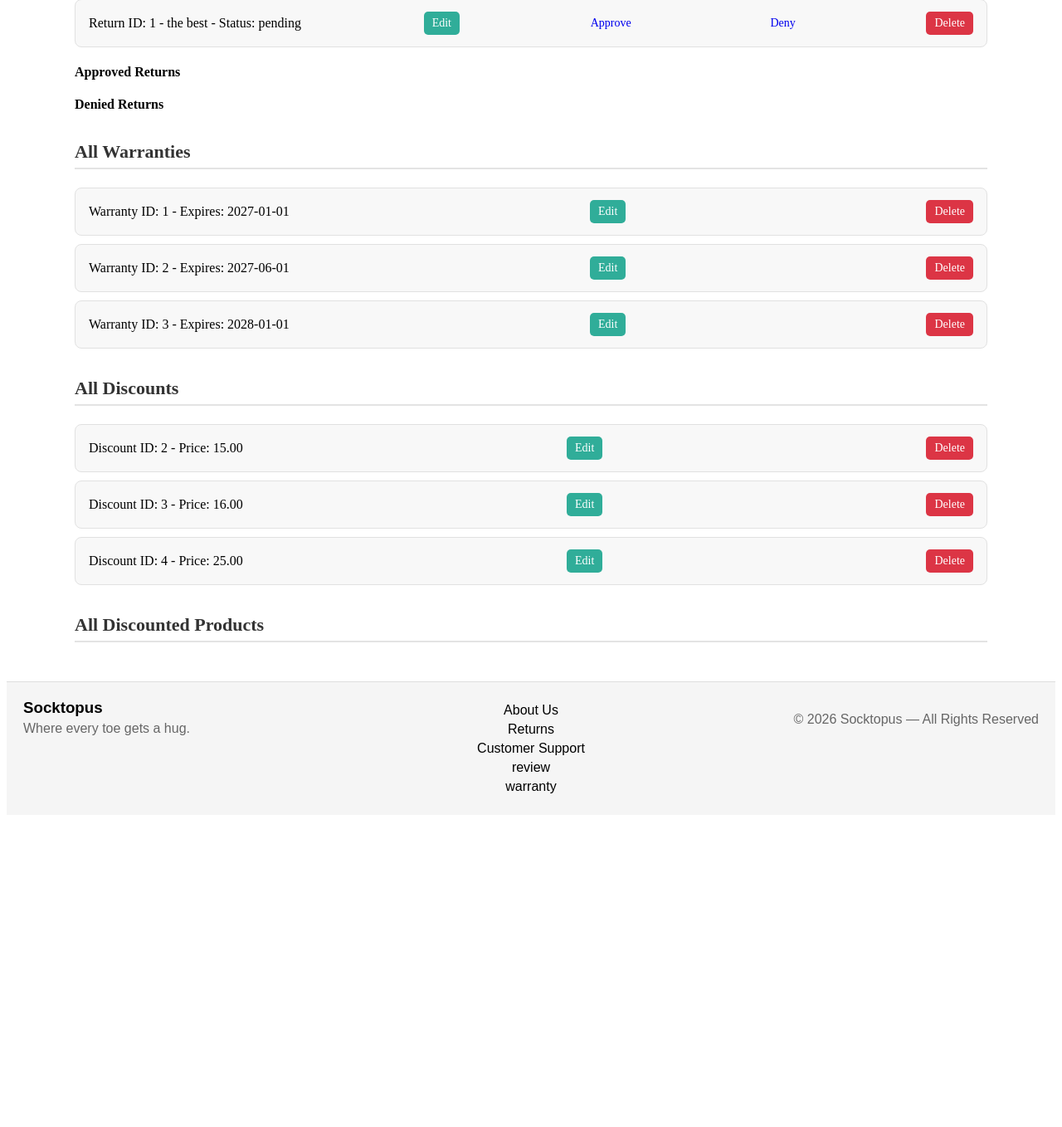
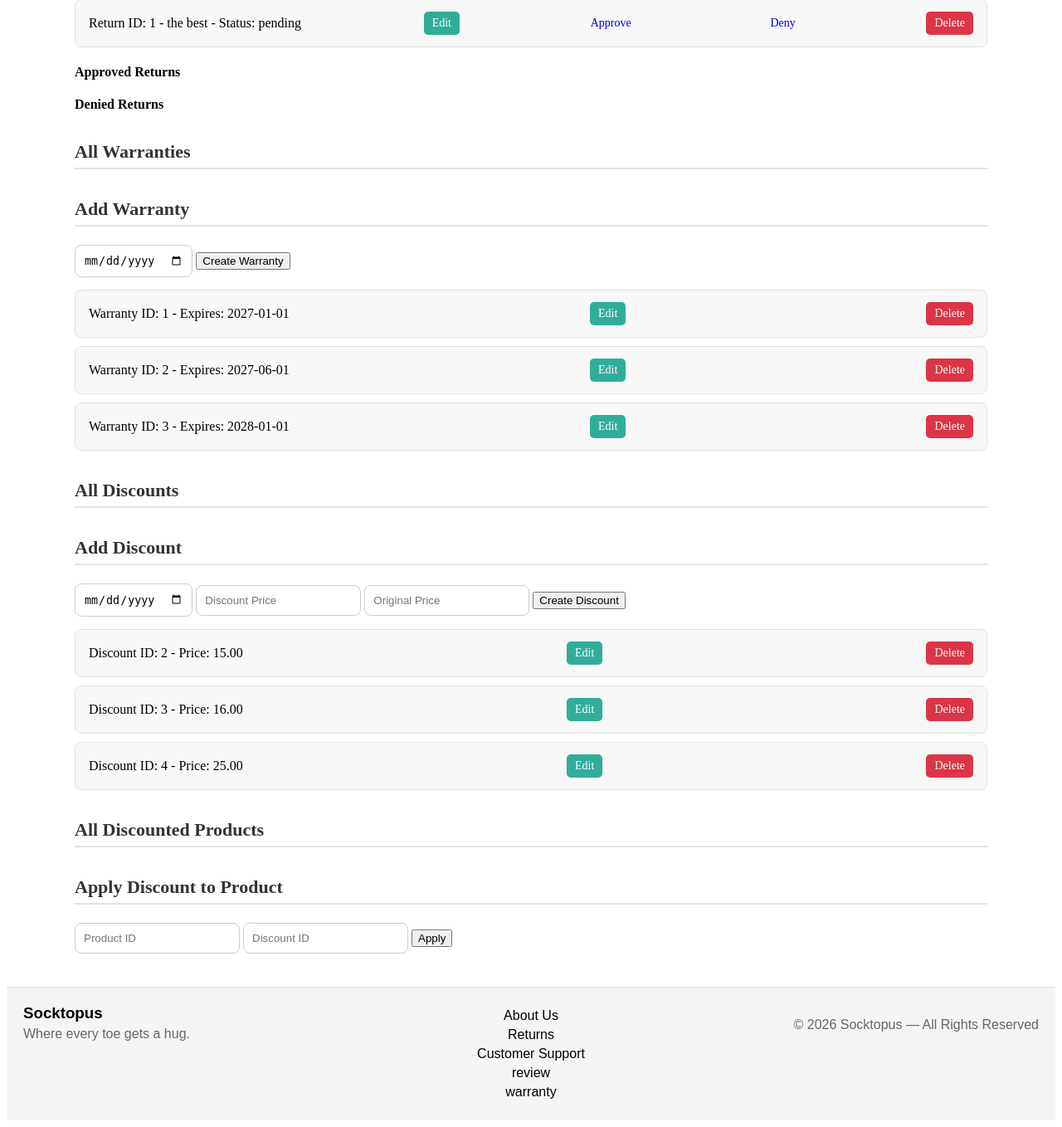
Before and after one commit to Super-Prime1/155-Final, a Flask app: page /admin in a window 1280 px wide. Shown: the part 2505-3863 px from the top of the page at 83% size. Before the commit the page ends 3461 px from the top, so only its background shows below. Run offline with Flask 3, Linux system fonts and the light colour scheme; a user stored in the database is signed in; data comes from the database, SQL or seed files in the repository; data that the repository does not hold is empty.

Commit message:
fixed edit and add and delete

```diff
--- a/main.py
+++ b/main.py
@@ -521,6 +521,7 @@ def edit_discount_product(pid, did):
 
 
 
+
 @app.route('/vendor', methods=['GET', 'POST'])
 def vendor():
 
@@ -641,25 +642,90 @@ def saveprod():
 @app.route('/deleteprod/<int:pid>')
 def deleteprod(pid):
 
-    if 'role' not in session or session['role'] != 'vendor':
+    if 'role' not in session or session['role'] not in ['vendor', 'admin']:
         return redirect('/')
 
-    # Delete from dependent tables first
     conn.execute(text("DELETE FROM cartitem WHERE productid = :pid"), {"pid": pid})
     conn.execute(text("DELETE FROM orderitems WHERE productid = :pid"), {"pid": pid})
     conn.execute(text("DELETE FROM discount_products WHERE productid = :pid"), {"pid": pid})
     conn.execute(text("DELETE FROM review WHERE productid = :pid"), {"pid": pid})
     conn.execute(text("DELETE FROM wishlist WHERE productid = :pid"), {"pid": pid})
 
-    # Now delete the product
     conn.execute(text("""
         DELETE FROM products
-        WHERE productid = :pid AND vendorid = :vid
-    """), {"pid": pid, "vid": session['user_id']})
+        WHERE productid = :pid
+    """), {"pid": pid})
 
     conn.commit()
-    return redirect('/vendor')
+    return redirect('/admin' if session['role'] == 'admin' else '/vendor')
 
+@app.route('/admin/delete/user/<int:uid>')
+def admin_delete_user(uid):
+    if 'role' not in session or session['role'] != 'admin':
+        return redirect('/')
+
+    conn.execute(text("DELETE FROM users WHERE userid = :id"), {"id": uid})
+    conn.commit()
+    return redirect('/admin')
+
+
+@app.route('/admin/delete/order/<int:oid>')
+def admin_delete_order(oid):
+    if 'role' not in session or session['role'] != 'admin':
+        return redirect('/')
+
+    conn.execute(text("DELETE FROM orders WHERE orderid = :id"), {"id": oid})
+    conn.commit()
+    return redirect('/admin')
+
+
+@app.route('/admin/delete/review/<int:rid>')
+def admin_delete_review(rid):
+    if 'role' not in session or session['role'] != 'admin':
+        return redirect('/')
+
+    conn.execute(text("DELETE FROM review WHERE reviewid = :id"), {"id": rid})
+    conn.commit()
+    return redirect('/admin')
+
+
+@app.route('/admin/delete/warranty/<int:wid>')
+def admin_delete_warranty(wid):
+    if 'role' not in session or session['role'] != 'admin':
+        return redirect('/')
+
+    conn.execute(text("DELETE FROM warranty WHERE warrantyid = :id"), {"id": wid})
+    conn.commit()
+    return redirect('/admin')
+
+
+@app.route('/admin/delete/discount/<int:did>')
+def admin_delete_discount(did):
+    if 'role' not in session or session['role'] != 'admin':
+        return redirect('/')
+
+    conn.execute(text("DELETE FROM discount WHERE discountid = :id"), {"id": did})
+    conn.commit()
+    return redirect('/admin')
+
+@app.route('/admin/link_discount', methods=['POST'])
+def link_discount():
+    if 'role' not in session or session['role'] != 'admin':
+        return redirect('/')
+
+    productid = request.form['productid']
+    discountid = request.form['discountid']
+
+    conn.execute(text("""
+        INSERT INTO discount_products (productid, discountid)
+        VALUES (:pid, :did)
+    """), {
+        "pid": productid,
+        "did": discountid
+    })
+
+    conn.commit()
+    return redirect('/admin')
 
 @app.route('/checkout', methods=['GET', 'POST'])
 def checkout():
@@ -824,9 +890,6 @@ def warranty():
         )
 
 
-
-
-
 @app.route('/return', methods=['GET', 'POST'])
 def returns():
 
@@ -947,7 +1010,39 @@ def delete_return(return_id):
 
     return redirect('/admin')
 
+@app.route('/admin/add_warranty', methods=['POST'])
+def add_warranty():
+    if 'role' not in session or session['role'] != 'admin':
+        return redirect('/')
 
+    expire_date = request.form['expire_date']
+
+    conn.execute(text("""
+        INSERT INTO warranty (expire_date)
+        VALUES (:date)
+    """), {"date": expire_date})
+
+    conn.commit()
+    return redirect('/admin')
+
+
+
+@app.route('/admin/add_discount', methods=['POST'])
+def add_discount():
+    if 'role' not in session or session['role'] != 'admin':
+        return redirect('/')
+
+    conn.execute(text("""
+        INSERT INTO discount (length, discountprice, price)
+        VALUES (:length, :dp, :price)
+    """), {
+        "length": request.form['length'],
+        "dp": request.form['discountprice'],
+        "price": request.form['price']
+    })
+
+    conn.commit()
+    return redirect('/admin')
 
 
 @app.route('/discount',methods=['get','post'])
--- a/templates/admin.html
+++ b/templates/admin.html
@@ -42,7 +42,7 @@
     <li>
         {{ product.title }} - ${{ "%.2f"|format(product.price) }}
         <a href="/admin/edit/product/{{ product.productid }}">Edit</a>
-        <a href="/admin/delete/product/{{ product.productid }}" onclick="return confirm('Delete product?')">Delete</a>
+        <a href="/deleteprod/{{ product.productid }}" onclick="return confirm('Delete product?')">Delete</a>
     </li>
     {% endfor %}
 </ul>
@@ -76,17 +76,16 @@
 
 {% if filter_section == 'all' or filter_section == 'returns' %}
 <h3>All Returns</h3>
+
 <h4>Pending Returns</h4>
 <ul class="admin-list">
     {% for r in pending_returns %}
     <li>
         Return ID: {{ r.returnid }} - {{ r.title }} - Status: {{ r.status }}
-
         <a href="/admin/edit/return/{{ r.returnid }}">Edit</a>
         <a href="/return/approve/{{ r.returnid }}">Approve</a>
         <a href="/return/deny/{{ r.returnid }}">Deny</a>
-        <a href="/admin/delete/return/{{ r.returnid }}"
-           onclick="return confirm('Delete return?')">Delete</a>
+        <a href="/admin/delete/return/{{ r.returnid }}" onclick="return confirm('Delete return?')">Delete</a>
     </li>
     {% endfor %}
 </ul>
@@ -96,10 +95,8 @@
     {% for r in approved_returns %}
     <li>
         Return ID: {{ r.returnid }} - {{ r.title }} - Status: {{ r.status }}
-
         <a href="/admin/edit/return/{{ r.returnid }}">Edit</a>
-        <a href="/admin/delete/return/{{ r.returnid }}"
-           onclick="return confirm('Delete return?')">Delete</a>
+        <a href="/admin/delete/return/{{ r.returnid }}" onclick="return confirm('Delete return?')">Delete</a>
     </li>
     {% endfor %}
 </ul>
@@ -109,10 +106,8 @@
     {% for r in denied_returns %}
     <li>
         Return ID: {{ r.returnid }} - {{ r.title }} - Status: {{ r.status }}
-
         <a href="/admin/edit/return/{{ r.returnid }}">Edit</a>
-        <a href="/admin/delete/return/{{ r.returnid }}"
-           onclick="return confirm('Delete return?')">Delete</a>
+        <a href="/admin/delete/return/{{ r.returnid }}" onclick="return confirm('Delete return?')">Delete</a>
     </li>
     {% endfor %}
 </ul>
@@ -120,6 +115,13 @@
 
 {% if filter_section == 'all' or filter_section == 'warranties' %}
 <h3>All Warranties</h3>
+
+<h3>Add Warranty</h3>
+<form method="POST" action="/admin/add_warranty">
+    <input type="date" name="expire_date" required>
+    <button type="submit">Create Warranty</button>
+</form>
+
 <ul class="admin-list">
     {% for warranty in allwarranties %}
     <li>
@@ -133,6 +135,15 @@
 
 {% if filter_section == 'all' or filter_section == 'discounts' %}
 <h3>All Discounts</h3>
+
+<h3>Add Discount</h3>
+<form method="POST" action="/admin/add_discount">
+    <input type="date" name="length" required>
+    <input type="number" step="0.01" name="discountprice" placeholder="Discount Price" required>
+    <input type="number" step="0.01" name="price" placeholder="Original Price" required>
+    <button type="submit">Create Discount</button>
+</form>
+
 <ul class="admin-list">
     {% for discount in alldiscounts %}
     <li>
@@ -144,21 +155,26 @@
 </ul>
 {% endif %}
 
-{% if filter_section == 'all' or filter_section == 'discountsproducts' %}
+{% if filter_section == 'all' or filter_section == 'discounts' %}
 <h3>All Discounted Products</h3>
+
+<h3>Apply Discount to Product</h3>
+<form method="POST" action="/admin/link_discount">
+    <input type="number" name="productid" placeholder="Product ID" required>
+    <input type="number" name="discountid" placeholder="Discount ID" required>
+    <button type="submit">Apply</button>
+</form>
+
 <ul class="admin-list">
-    {% for discount_products in alldiscountproducts %}
+    {% for dp in alldiscountproducts %}
     <li>
-        Product ID: {{ discount_products.productid }} - Discount ID: {{ discount_products.discountid }}
-        <a href="/admin/edit/discount_product/{{ discount_products.productid }}/{{ discount_products.discountid }}">Edit</a>
-
-<a href="/admin/delete/discount_product/{{ discount_products.productid }}/{{ discount_products.discountid }}"
-   onclick="return confirm('Delete discount product?')">Delete</a>
+        Product ID: {{ dp.productid }} - Discount ID: {{ dp.discountid }}
+        <a href="/admin/edit/discount_product/{{ dp.productid }}/{{ dp.discountid }}">Edit</a>
+        <a href="/admin/delete/discount_product/{{ dp.productid }}/{{ dp.discountid }}" onclick="return confirm('Delete link?')">Delete</a>
     </li>
     {% endfor %}
 </ul>
 {% endif %}
+
 </div>
-
-
 {% endblock %}
--- a/templates/index.html
+++ b/templates/index.html
@@ -29,7 +29,7 @@
                 Was: ${{ dp['original_price'] }}
             </p>
 
-            <a href="/shop/{{ dp['productid'] }}" class="btn deal-btn">
+            <a href="/shop" class="btn deal-btn">
                 Shop Deal
             </a>
         </div>
```
